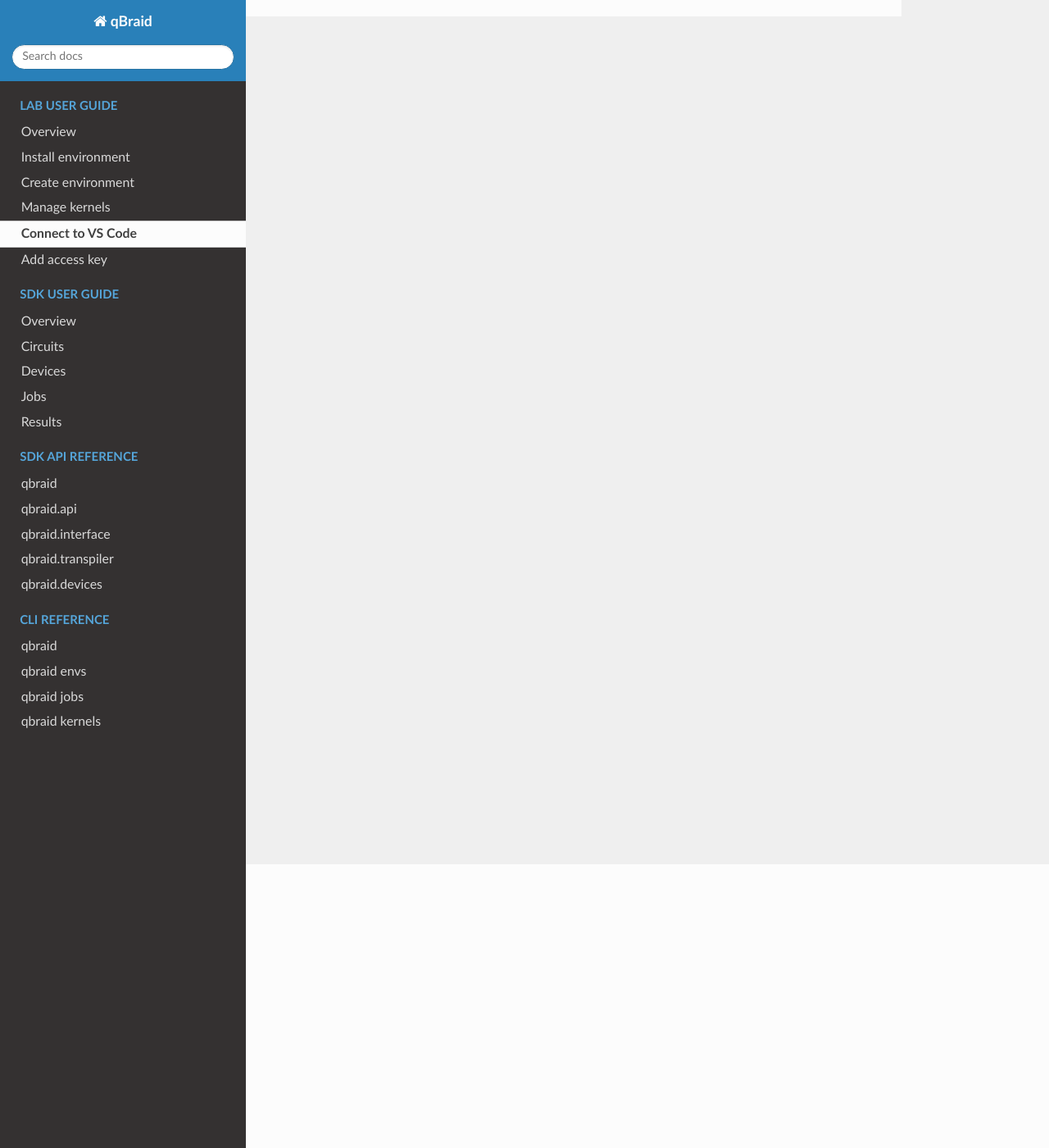
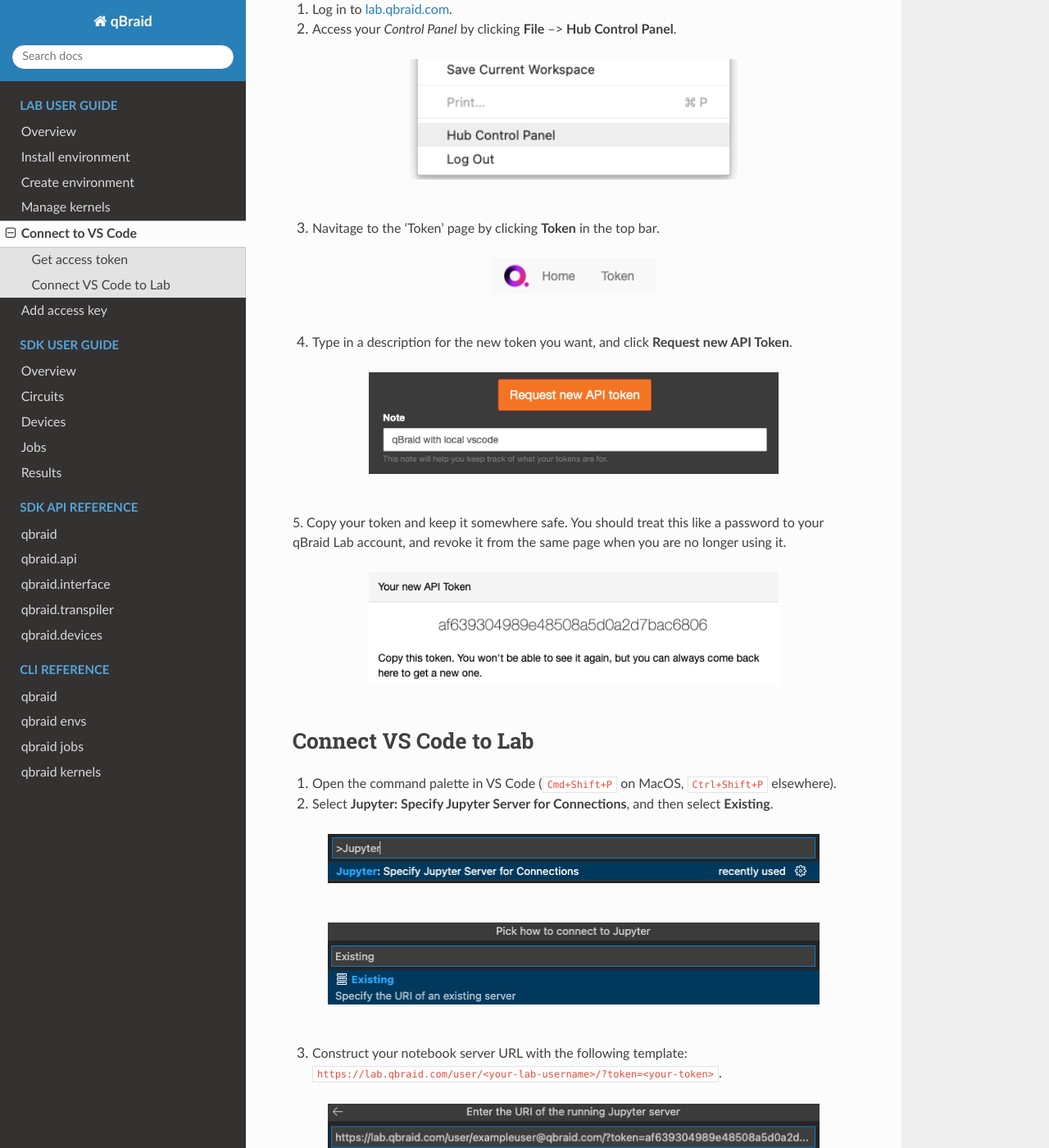
Before and after one commit to qBraid/qBraid, a Sphinx documentation site: the page built from docs/lab/vscode.rst, in a window 1280 px wide and 1400 px high, scrolled down 346 px. Shown: the whole window at 82% size. Built offline with Sphinx 7.4.7 and the Read the Docs theme 2.0.0, drawn with Linux system fonts in a browser that asks for light colours; some of the changed text lies outside the part shown.

Commit message:
connect to VS code docs

```diff
--- a/docs/lab/vscode.rst
+++ b/docs/lab/vscode.rst
@@ -3,6 +3,111 @@
 Connect to VS Code
 ===================
 
-See this `Jupyter Blog`_ for information on using qBraid kernels through VS Code!
+In this guide, you will learn how to `connect`_ your qBraid Lab account to `Visual Studio Code`_.
+This will enable `running Jupyter Notebooks`_ in VS Code on your local machine while still accessing the
+pre-packaged environments, compute resources, and other softwares and API's available only through qBraid Lab.
 
-.. _Jupyter Blog: https://blog.jupyter.org/connect-to-a-jupyterhub-from-visual-studio-code-ed7ed3a31bcb
+Get access token
+-----------------
+
+1. Log in to `lab.qbraid.com <https://lab.qbraid.com>`_.
+
+2. Access your *Control Panel* by clicking **File** --> **Hub Control Panel**.
+
+.. image:: ../_static/connect-vscode/0_file_control_panel.png
+    :align: center
+    :width: 400px
+    :target: javascript:void(0);
+
+|
+
+3. Navitage to the 'Token' page by clicking **Token** in the top bar.
+
+.. image:: ../_static/connect-vscode/1_top_bar_token.png
+    :align: center
+    :width: 200px
+    :target: javascript:void(0);
+
+|
+
+4. Type in a description for the new token you want, and click **Request new API Token**.
+
+.. image:: ../_static/connect-vscode/2_request_token.png
+    :align: center
+    :width: 500px
+    :target: javascript:void(0);
+
+|
+
+5. Copy your token and keep it somewhere safe. You should treat this like a password to your
+qBraid Lab account, and revoke it from the same page when you are no longer using it.
+
+.. image:: ../_static/connect-vscode/3_copy_token.png
+    :align: center
+    :width: 500px
+    :target: javascript:void(0);
+
+|
+
+
+Connect VS Code to Lab
+------------------------
+
+1. Open the command palette in VS Code (``Cmd+Shift+P`` on MacOS, ``Ctrl+Shift+P`` elsewhere).
+
+2. Select **Jupyter: Specify Jupyter Server for Connections**, and then select **Existing**.
+
+.. image:: ../_static/connect-vscode/4_jupyter_server.png
+    :align: center
+    :width: 600px
+    :target: javascript:void(0);
+
+|
+
+.. image:: ../_static/connect-vscode/5_existing_uri.png
+    :align: center
+    :width: 600px
+    :target: javascript:void(0);
+
+|
+
+3. Construct your notebook server URL with the following template: ``https://lab.qbraid.com/user/<your-lab-username>/?token=<your-token>``.
+
+.. image:: ../_static/connect-vscode/6_example_user.png
+    :align: center
+    :width: 600px
+    :target: javascript:void(0);
+
+|
+
+Your Lab username is generated from the email address associated with your qBraid account.
+
+.. note::
+    If your account email uses special characters, your Lab username might be escaped, i.e. modified, from your raw email address.
+    You can verify this by looking at the URL you get after launching Lab; your username will be appear right after ``.../user/``.
+
+
+4. Create or open a new notebook, and select a notebook kernel from any of your installed and active qBraid Lab environments.
+
+.. image:: ../_static/connect-vscode/7_notebook_kernel.png
+    :align: center
+    :width: 600px
+    :target: javascript:void(0);
+
+|
+
+.. image:: ../_static/connect-vscode/8_select_kernel.png
+    :align: center
+    :width: 600px
+    :target: javascript:void(0);
+
+|
+
+.. seealso::
+
+    For more on connecting to a JupyterHub from Visual Studio Code, see `this Jupyter Blog`_.
+
+.. _Visual Studio Code: https://code.visualstudio.com/
+.. _running Jupyter Notebooks: https://code.visualstudio.com/docs/datascience/jupyter-notebooks
+.. _this Jupyter Blog: https://blog.jupyter.org/connect-to-a-jupyterhub-from-visual-studio-code-ed7ed3a31bcb
+.. _connect: https://code.visualstudio.com/docs/datascience/jupyter-notebooks#_connect-to-a-remote-jupyter-server
```
Also changed, not shown: docs/_static/connect-vscode/0_file_control_panel.png (added), docs/_static/connect-vscode/1_top_bar_token.png (added), docs/_static/connect-vscode/2_request_token.png (added), docs/_static/connect-vscode/3_copy_token.png (added), docs/_static/connect-vscode/4_jupyter_server.png (added), docs/_static/connect-vscode/5_existing_uri.png (added), docs/_static/connect-vscode/6_example_user.png (added), docs/_static/connect-vscode/7_notebook_kernel.png (added), docs/_static/connect-vscode/8_select_kernel.png (added).
